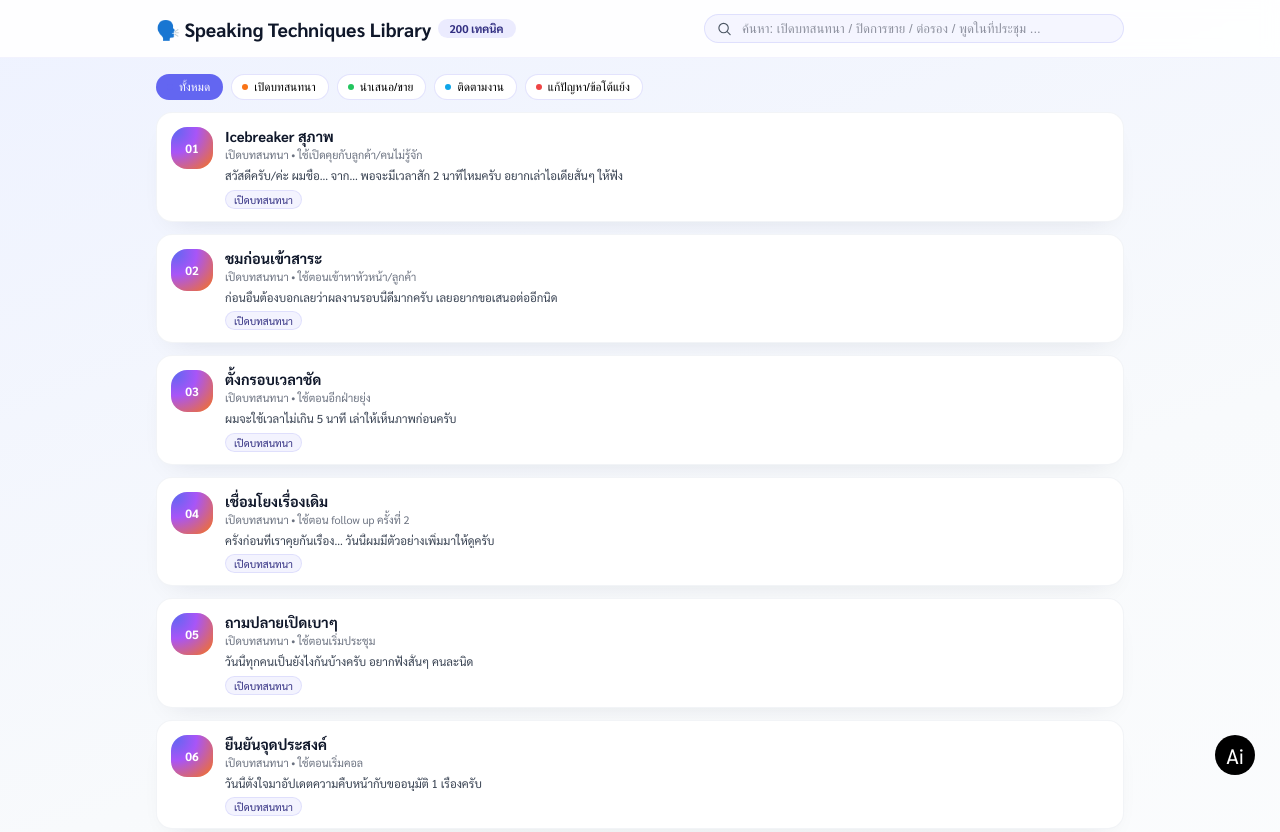
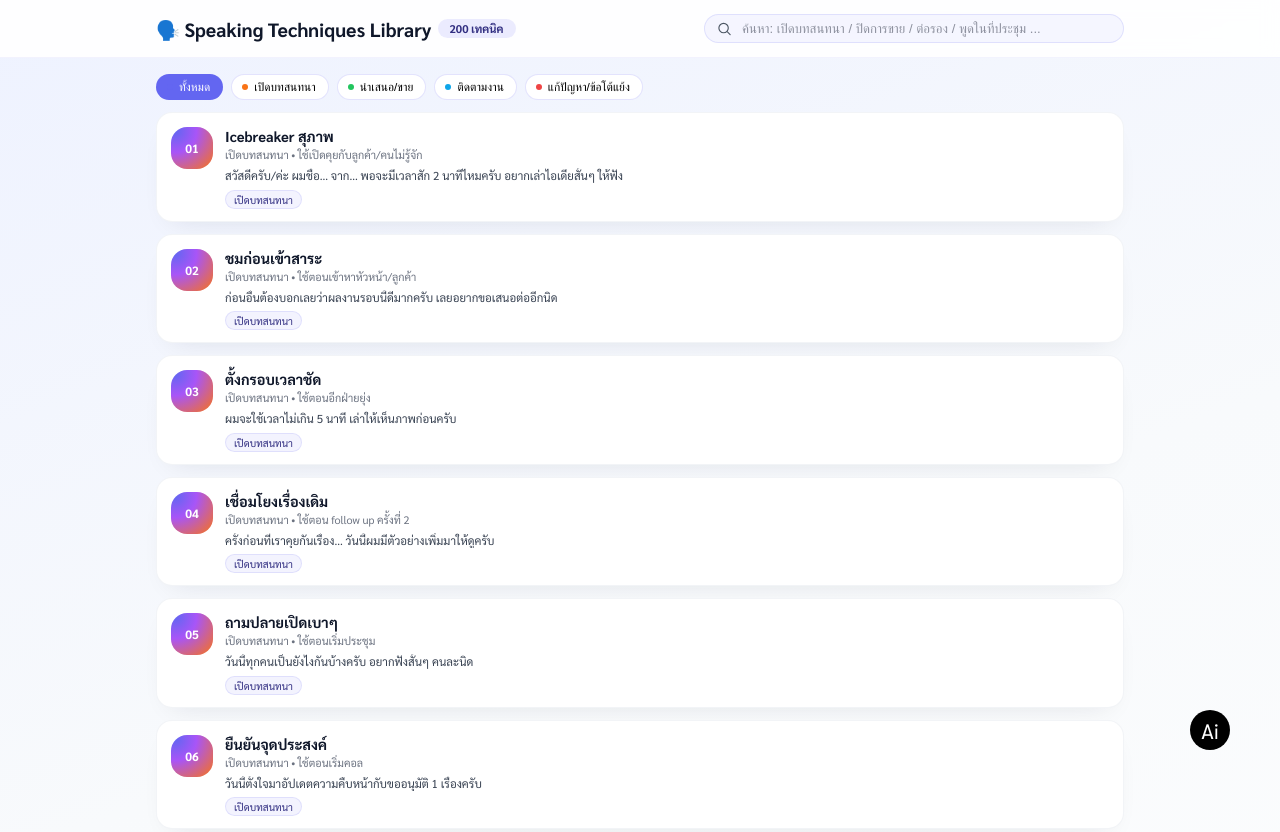
Before and after one commit to tontakankeawpang321-glitch/krsitsdeeka, a plain HTML site: page เทคนิคการพูด.html in a window 1280 px wide. Shown: the top 832 px of the page. Drawn offline with nearby package versions, Linux system fonts and the light colour scheme.

Commit message:
Update เทคนิคการพูด.html

```diff
--- a/เทคนิคการพูด.html
+++ b/เทคนิคการพูด.html
@@ -190,8 +190,8 @@ footer a{color:#6366f1; text-decoration:none;}
 }
    .fab-chatbot {
     position: fixed;
-    bottom: 25px;
-    right: 25px;
+    bottom: 50px;
+    right: 50px;
     width: 40px;
     height: 40px;
     background-color: #000000;
```
